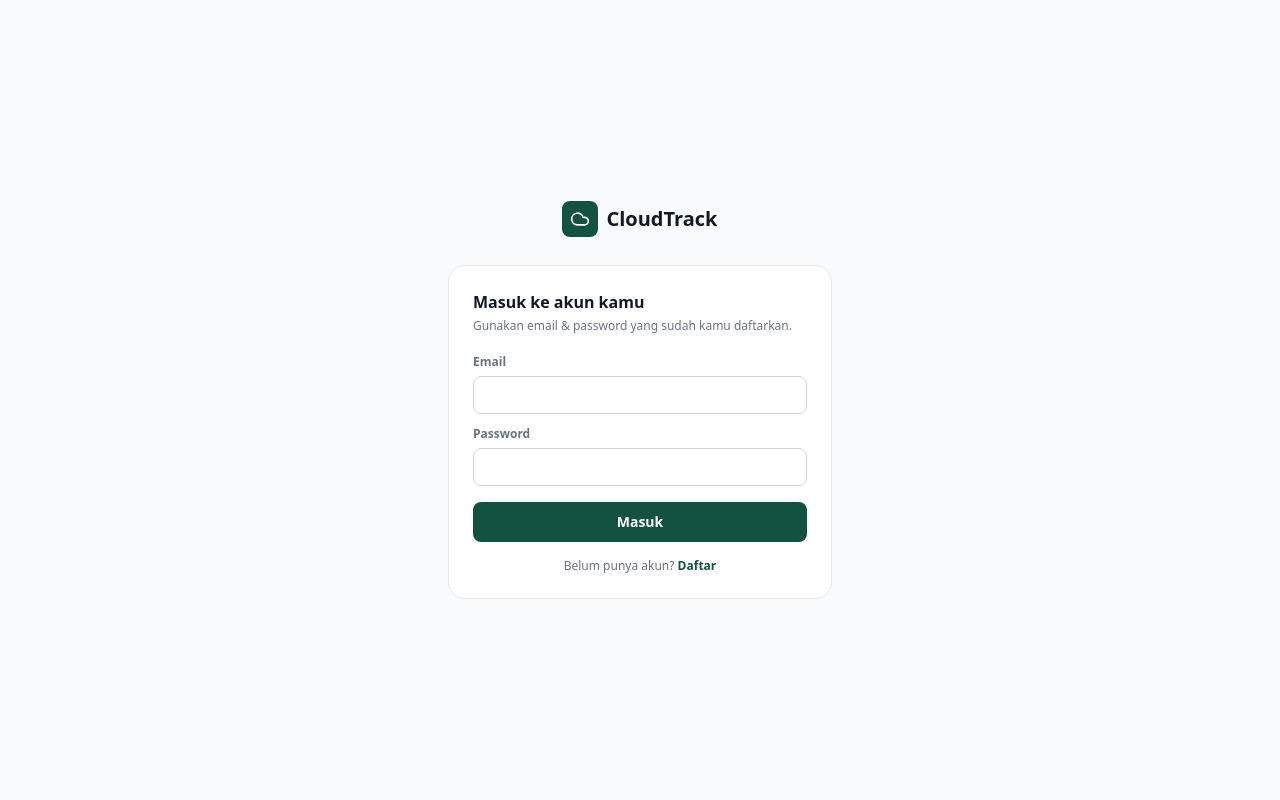
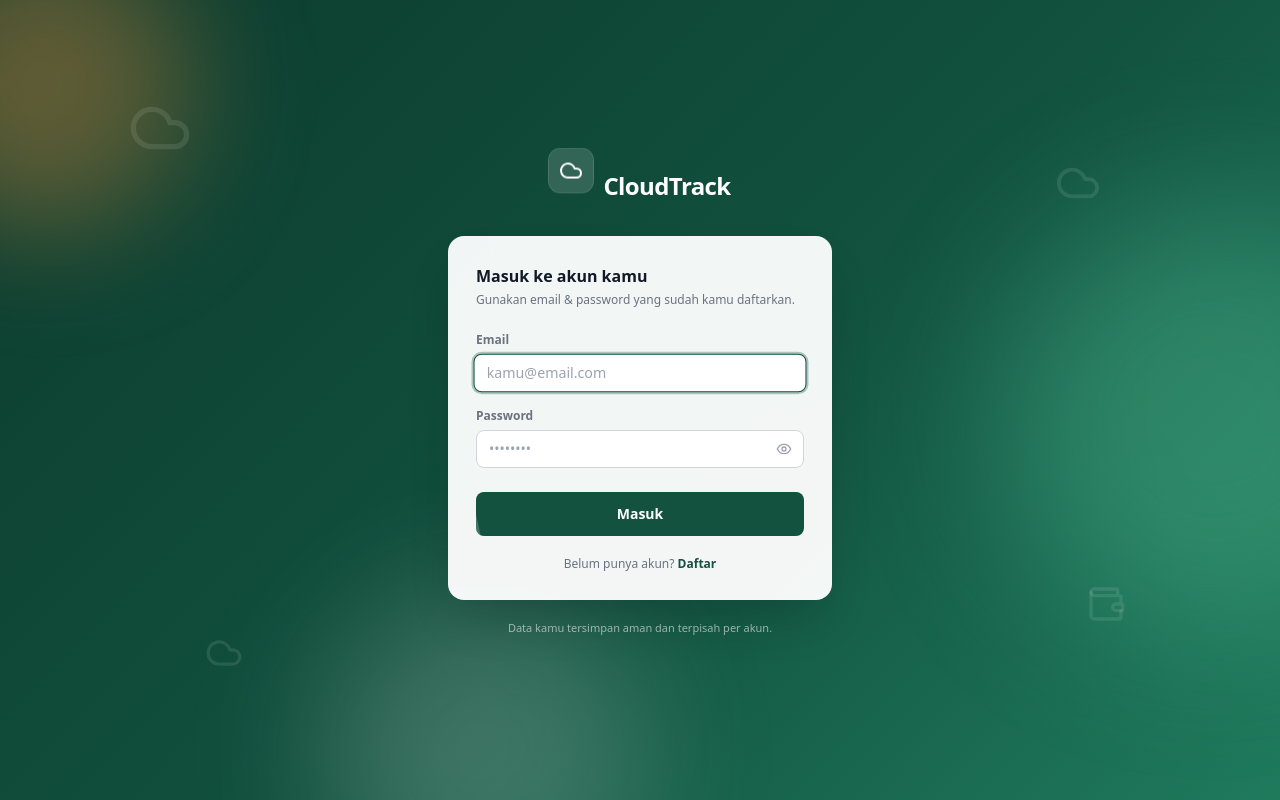
Before and after one commit to Yudha18Awanugrahesa/CloudKu, a Next.js app: page /login in a window 1280 px wide. Built offline with nearby package versions, Linux system fonts and the light colour scheme; no server answers.

Commit message:
Update Tailwind configuration and login page UI

```diff
--- a/pages/login.js
+++ b/pages/login.js
@@ -1,45 +1,159 @@
-import { useState } from 'react';
-import { useRouter } from 'next/router';
-import Link from 'next/link';
-import { Cloud } from 'lucide-react';
-import { supabase } from '../lib/supabaseClient';
+import { useState } from "react";
+import { useRouter } from "next/router";
+import Link from "next/link";
+import { Cloud, Eye, EyeOff, Loader2, Wallet } from "lucide-react";
+import { supabase } from "../lib/supabaseClient";
 
 export default function Login() {
   const router = useRouter();
-  const [email, setEmail] = useState('');
-  const [password, setPassword] = useState('');
-  const [err, setErr] = useState('');
+  const [email, setEmail] = useState("");
+  const [password, setPassword] = useState("");
+  const [showPass, setShowPass] = useState(false);
+  const [err, setErr] = useState("");
+  const [errKey, setErrKey] = useState(0);
   const [loading, setLoading] = useState(false);
 
   const submit = async (e) => {
     e.preventDefault();
-    setErr(''); setLoading(true);
-    const { error } = await supabase.auth.signInWithPassword({ email, password });
+    setLoading(true);
+    const { error } = await supabase.auth.signInWithPassword({
+      email,
+      password,
+    });
     setLoading(false);
-    if (error) return setErr(error.message);
-    router.push('/dashboard');
+    if (error) {
+      setErr(error.message);
+      setErrKey((k) => k + 1); // ganti key supaya animasi shake restart tiap kali error baru
+      return;
+    }
+    router.push("/dashboard");
   };
 
   return (
-    <div className="min-h-screen flex items-center justify-center bg-gray-50 px-4">
-      <div className="w-full max-w-sm">
-        <div className="flex items-center justify-center gap-2 mb-7">
-          <div className="w-9 h-9 rounded-lg bg-primary flex items-center justify-center"><Cloud size={20} color="#fff" /></div>
-          <span className="text-xl font-extrabold">CloudTrack</span>
+    <div className="relative min-h-screen overflow-hidden flex items-center justify-center px-4 bg-[linear-gradient(135deg,#0C3B2E_0%,#12523F_55%,#1F7A5C_100%)]">
+      {/* Blob dekoratif yang bergerak pelan di background */}
+      <div className="absolute -top-24 -left-24 w-80 h-80 bg-accent/40 rounded-full blur-3xl animate-blob" />
+      <div
+        className="absolute top-1/3 -right-24 w-96 h-96 bg-emerald-300/25 rounded-full blur-3xl animate-blob"
+        style={{ animationDelay: "2.5s" }}
+      />
+      <div
+        className="absolute -bottom-28 left-1/4 w-80 h-80 bg-primary-soft/20 rounded-full blur-3xl animate-blob"
+        style={{ animationDelay: "5s" }}
+      />
+
+      {/* Ikon awan mengambang di background */}
+      <Cloud
+        className="hidden sm:block absolute text-white/10 top-[12%] left-[10%] animate-floatY"
+        size={64}
+        style={{ animationDelay: "0s", animationDuration: "5s" }}
+      />
+      <Cloud
+        className="hidden sm:block absolute text-white/10 top-[20%] right-[14%] animate-floatY"
+        size={46}
+        style={{ animationDelay: "1.2s", animationDuration: "4.5s" }}
+      />
+      <Cloud
+        className="hidden sm:block absolute text-white/10 bottom-[16%] left-[16%] animate-floatY"
+        size={38}
+        style={{ animationDelay: "0.6s", animationDuration: "6s" }}
+      />
+      <Wallet
+        className="hidden sm:block absolute text-white/10 bottom-[22%] right-[12%] animate-floatY"
+        size={40}
+        style={{ animationDelay: "1.8s", animationDuration: "5.5s" }}
+      />
+
+      <div className="relative w-full max-w-sm">
+        {/* Logo dengan animasi "pop" saat halaman dimuat */}
+        <div className="flex items-center justify-center gap-2.5 mb-7 opacity-0 animate-logoPop">
+          <div
+            className="w-11 h-11 rounded-xl bg-white/15 backdrop-blur flex items-center justify-center ring-1 ring-white/25 animate-floatY"
+            style={{ animationDuration: "3.5s" }}
+          >
+            <Cloud size={24} color="#fff" />
+          </div>
+          <span className="text-2xl font-extrabold text-white tracking-tight">
+            CloudTrack
+          </span>
         </div>
-        <form onSubmit={submit} className="card p-6">
+
+        {/* Kartu form dengan animasi fade + slide up */}
+        <form
+          onSubmit={submit}
+          className="bg-white/95 backdrop-blur-xl shadow-2xl shadow-black/20 rounded-2xl p-7 opacity-0 animate-fadeInUp"
+          style={{ animationDelay: "0.15s" }}
+        >
           <h1 className="text-base font-bold mb-1">Masuk ke akun kamu</h1>
-          <p className="text-xs text-gray-500 mb-5">Gunakan email &amp; password yang sudah kamu daftarkan.</p>
+          <p className="text-xs text-gray-500 mb-6">
+            Gunakan email &amp; password yang sudah kamu daftarkan.
+          </p>
+
           <label className="label-field">Email</label>
-          <input value={email} onChange={e => setEmail(e.target.value)} type="email" required className="input-field mb-3" />
+          <input
+            value={email}
+            onChange={(e) => setEmail(e.target.value)}
+            type="email"
+            required
+            autoFocus
+            placeholder="kamu@email.com"
+            className="input-field mb-4 transition-all duration-200 focus:scale-[1.015]"
+          />
+
           <label className="label-field">Password</label>
-          <input value={password} onChange={e => setPassword(e.target.value)} type="password" required className="input-field mb-4" />
-          {err && <p className="text-danger text-xs mb-3">{err}</p>}
-          <button disabled={loading} className="btn-primary w-full">{loading ? 'Memuat...' : 'Masuk'}</button>
-          <p className="text-xs text-gray-500 mt-4 text-center">
-            Belum punya akun? <Link href="/register" className="text-primary font-bold">Daftar</Link>
+          <div className="relative mb-1">
+            <input
+              value={password}
+              onChange={(e) => setPassword(e.target.value)}
+              type={showPass ? "text" : "password"}
+              required
+              placeholder="••••••••"
+              className="input-field pr-10 transition-all duration-200 focus:scale-[1.015]"
+            />
+            <button
+              type="button"
+              onClick={() => setShowPass((s) => !s)}
+              className="absolute right-3 top-1/2 -translate-y-1/2 text-gray-400 hover:text-primary transition-colors"
+              tabIndex={-1}
+            >
+              {showPass ? <EyeOff size={16} /> : <Eye size={16} />}
+            </button>
+          </div>
+
+          {err && (
+            <p
+              key={errKey}
+              className="text-danger text-xs mt-2 mb-1 animate-shake"
+            >
+              {err}
+            </p>
+          )}
+
+          <button
+            disabled={loading}
+            className="relative overflow-hidden w-full bg-primary text-white font-bold py-3 rounded-lg mt-5 group disabled:opacity-60 disabled:cursor-not-allowed transition-transform active:scale-[0.98] hover:brightness-110"
+          >
+            <span className="absolute inset-0 -translate-x-full group-hover:translate-x-full transition-transform duration-700 ease-out bg-white/20 skew-x-12" />
+            <span className="relative flex items-center justify-center gap-2 text-sm">
+              {loading && <Loader2 size={16} className="animate-spin" />}
+              {loading ? "Memuat..." : "Masuk"}
+            </span>
+          </button>
+
+          <p className="text-xs text-gray-500 mt-5 text-center">
+            Belum punya akun?{" "}
+            <Link
+              href="/register"
+              className="text-primary font-bold hover:underline"
+            >
+              Daftar
+            </Link>
           </p>
         </form>
+
+        <p className="text-center text-white/60 text-[11px] mt-5">
+          Data kamu tersimpan aman dan terpisah per akun.
+        </p>
       </div>
     </div>
   );
--- a/tailwind.config.js
+++ b/tailwind.config.js
@@ -1,16 +1,55 @@
 /** @type {import('tailwindcss').Config} */
 module.exports = {
-  content: ['./pages/**/*.{js,jsx}', './components/**/*.{js,jsx}'],
-  darkMode: 'class',
+  content: ["./pages/**/*.{js,jsx}", "./components/**/*.{js,jsx}"],
+  darkMode: "class",
   theme: {
     extend: {
       colors: {
-        primary: { DEFAULT: '#12523F', dark: '#0C3B2E', soft: '#E4EFEA' },
-        accent: { DEFAULT: '#D98A3D', soft: '#FBEEDD' },
-        danger: { DEFAULT: '#B8433A', soft: '#F8E7E5' },
+        primary: { DEFAULT: "#12523F", dark: "#0C3B2E", soft: "#E4EFEA" },
+        accent: { DEFAULT: "#D98A3D", soft: "#FBEEDD" },
+        danger: { DEFAULT: "#B8433A", soft: "#F8E7E5" },
       },
       fontFamily: {
-        display: ['"Plus Jakarta Sans"', 'ui-sans-serif', 'sans-serif'],
+        display: ['"Plus Jakarta Sans"', "ui-sans-serif", "sans-serif"],
+      },
+      keyframes: {
+        blob: {
+          "0%, 100%": { transform: "translate(0px, 0px) scale(1)" },
+          "33%": { transform: "translate(30px, -40px) scale(1.12)" },
+          "66%": { transform: "translate(-24px, 22px) scale(0.92)" },
+        },
+        floatY: {
+          "0%, 100%": { transform: "translateY(0px)" },
+          "50%": { transform: "translateY(-16px)" },
+        },
+        fadeInUp: {
+          "0%": { opacity: "0", transform: "translateY(18px)" },
+          "100%": { opacity: "1", transform: "translateY(0)" },
+        },
+        fadeIn: {
+          "0%": { opacity: "0" },
+          "100%": { opacity: "1" },
+        },
+        logoPop: {
+          "0%": { opacity: "0", transform: "scale(0.5) rotate(-8deg)" },
+          "60%": { opacity: "1", transform: "scale(1.08) rotate(3deg)" },
+          "100%": { opacity: "1", transform: "scale(1) rotate(0deg)" },
+        },
+        shake: {
+          "0%, 100%": { transform: "translateX(0)" },
+          "20%": { transform: "translateX(-6px)" },
+          "40%": { transform: "translateX(6px)" },
+          "60%": { transform: "translateX(-4px)" },
+          "80%": { transform: "translateX(4px)" },
+        },
+      },
+      animation: {
+        blob: "blob 9s infinite ease-in-out",
+        floatY: "floatY 4s ease-in-out infinite",
+        fadeInUp: "fadeInUp .6s ease-out forwards",
+        fadeIn: "fadeIn .6s ease-out forwards",
+        logoPop: "logoPop .7s cubic-bezier(.34,1.56,.64,1) forwards",
+        shake: "shake .4s ease-in-out",
       },
     },
   },
```
